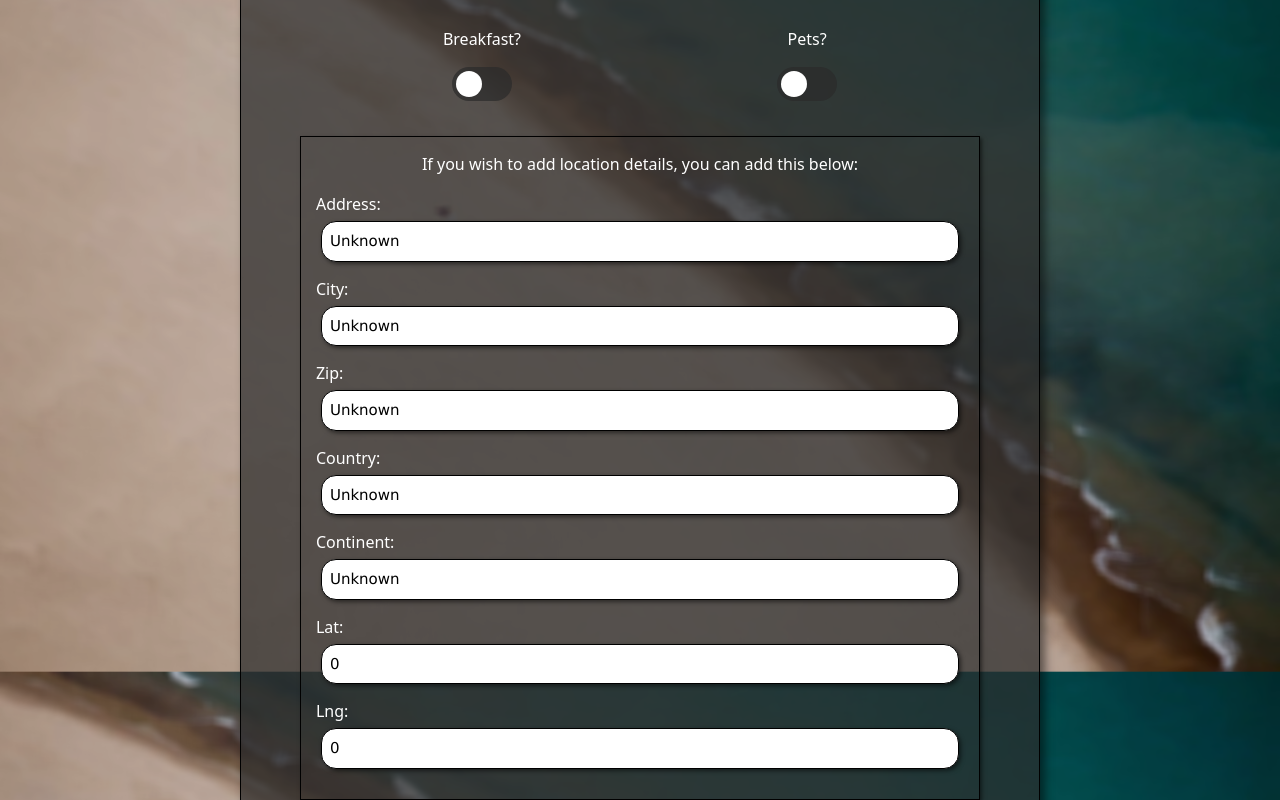
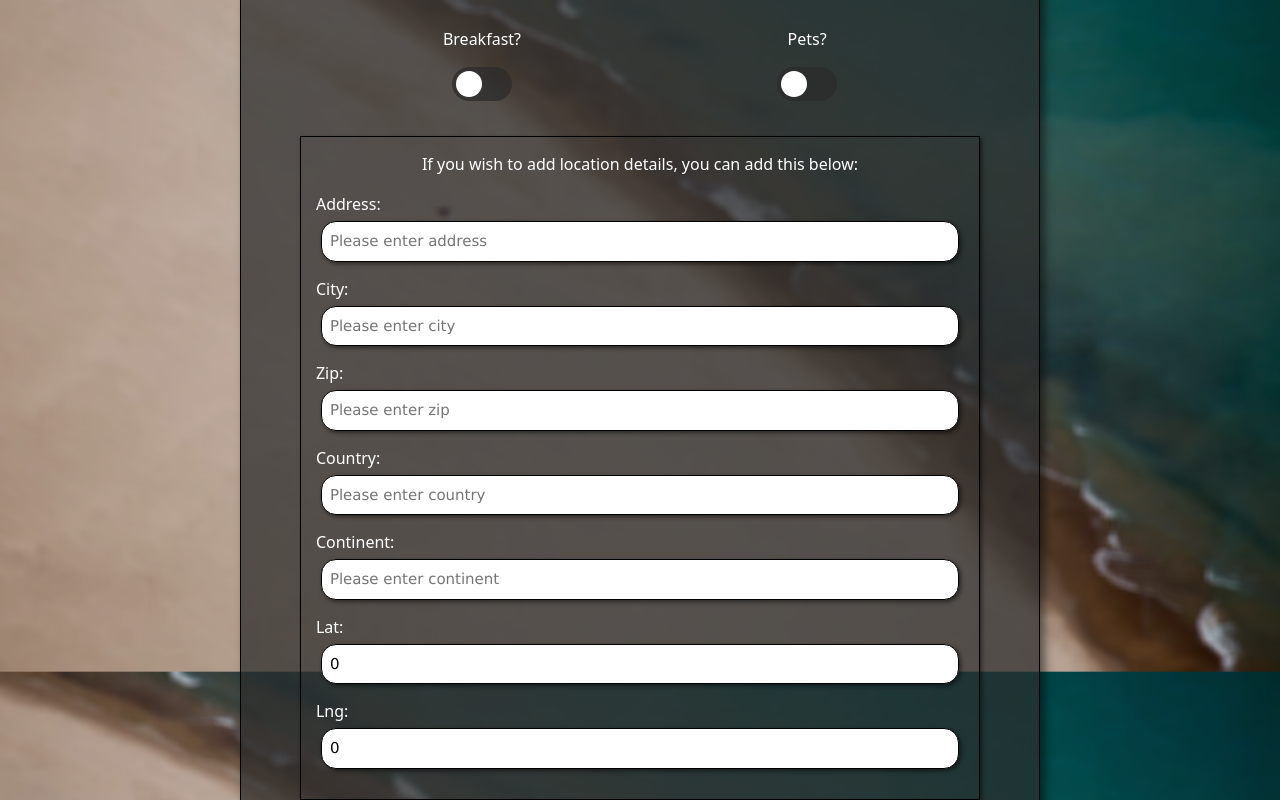
Before and after one commit to th3boe/project-exam-2-holidaze, a React (Create React App) app: page /createvenue in a window 1280 px wide. Shown: the part 1035-1835 px from the top of the page. Built offline with nearby package versions, Linux system fonts and the light colour scheme; the HTML template or start-up script is replaced by a standard one.

Commit message:
added location and fixed WCAG.

```diff
--- a/src/components/Forms/createVenue.jsx
+++ b/src/components/Forms/createVenue.jsx
@@ -27,11 +27,11 @@ export default function CreateNewVenue() {
     pets: false,
   });
   const [location, setLocation] = useState({
-    address: "Unknown",
-    city: "Unknown",
-    zip: "Unknown",
-    country: "Unknown",
-    continent: "Unknown",
+    address: "",
+    city: "",
+    zip: "",
+    country: "",
+    continent: "",
     lat: 0,
     lng: 0,
   });
@@ -49,11 +49,11 @@ export default function CreateNewVenue() {
       pets: false,
     },
     location: {
-      address: "Unknown",
-      city: "Unknown",
-      zip: "Unknown",
-      country: "Unknown",
-      continent: "Unknown",
+      address: "",
+      city: "",
+      zip: "",
+      country: "",
+      continent: "",
       lat: 0,
       lng: 0,
     },
@@ -239,6 +239,7 @@ export default function CreateNewVenue() {
           <div>
             <p>WiFi?</p>
             <label className={styles.switch}>
+              <span className={styles.visuallyHidden}>Toggle Switch</span>
               <input
                 type="checkbox"
                 name="wifi"
@@ -251,6 +252,7 @@ export default function CreateNewVenue() {
           <div>
             <p>Parking?</p>
             <label className={styles.switch}>
+              <span className={styles.visuallyHidden}>Toggle Switch</span>
               <input
                 type="checkbox"
                 name="parking"
@@ -266,6 +268,7 @@ export default function CreateNewVenue() {
           <div>
             <p>Breakfast?</p>
             <label className={styles.switch}>
+              <span className={styles.visuallyHidden}>Toggle Switch</span>
               <input
                 type="checkbox"
                 name="breakfast"
@@ -278,6 +281,7 @@ export default function CreateNewVenue() {
           <div>
             <p>Pets?</p>
             <label className={styles.switch}>
+              <span className={styles.visuallyHidden}>Toggle Switch</span>
               <input
                 type="checkbox"
                 name="pets"
--- a/src/components/Forms/form.module.css
+++ b/src/components/Forms/form.module.css
@@ -19,6 +19,20 @@
 
 .label {
   text-align: left;
+}
+
+.visuallyHidden {
+  border: 0;
+  padding: 0;
+  margin: 0;
+  position: absolute;
+  height: 1px;
+  width: 1px;
+  overflow: hidden;
+  clip: rect(1px 1px 1px 1px);
+  clip: rect(1px, 1px, 1px, 1px);
+  clip-path: inset(50%);
+  white-space: nowrap;
 }
 
 .meta {
--- a/src/components/Forms/regForm.jsx
+++ b/src/components/Forms/regForm.jsx
@@ -101,6 +101,7 @@ export default function RegForm() {
           className={styles.inputSize}
           type="text"
           name="name"
+          id="name"
           placeholder="Enter your name"
           {...register("name")}
         />
@@ -112,6 +113,7 @@ export default function RegForm() {
           className={styles.inputSize}
           type="email"
           name="email"
+          id="email"
           placeholder="Please enter your Email"
           {...register("email")}
         />
@@ -123,6 +125,7 @@ export default function RegForm() {
           className={styles.inputSize}
           type="password"
           name="password"
+          id="password"
           placeholder="Please enter a password"
           {...register("password")}
         />
@@ -134,6 +137,7 @@ export default function RegForm() {
           className={styles.inputSize}
           type="url"
           name="avatar"
+          id="avatar"
           placeholder="Please enter image url"
           {...register("avatar")}
         />
@@ -142,6 +146,7 @@ export default function RegForm() {
         <div>
           <p>Become a manager through Holidaze?</p>
           <label className={styles.switch}>
+            <span className={styles.visuallyHidden}>Toggle Switch</span>
             <input
               type="checkbox"
               name="venueManager"
--- a/src/components/Forms/signinForm.jsx
+++ b/src/components/Forms/signinForm.jsx
@@ -93,6 +93,7 @@ export default function SignInForm() {
         className={styles.inputSize}
         type="email"
         name="email"
+        id="email"
         placeholder="Please enter your Email"
         {...register("email")}
       />
@@ -104,6 +105,7 @@ export default function SignInForm() {
         className={styles.inputSize}
         type="password"
         name="password"
+        id="password"
         placeholder="Please enter a password"
         {...register("password")}
       />
--- a/src/components/Forms/updateVenue.jsx
+++ b/src/components/Forms/updateVenue.jsx
@@ -30,11 +30,11 @@ export default function UpdateVenueFrom(props) {
       pets: false,
     },
     location: {
-      address: "Unknown",
-      city: "Unknown",
-      zip: "Unknown",
-      country: "Unknown",
-      continent: "Unknown",
+      address: "",
+      city: "",
+      zip: "",
+      country: "",
+      continent: "",
       lat: 0,
       lng: 0,
     },
@@ -54,11 +54,11 @@ export default function UpdateVenueFrom(props) {
       pets: false,
     },
     location: {
-      address: "Unknown",
-      city: "Unknown",
-      zip: "Unknown",
-      country: "Unknown",
-      continent: "Unknown",
+      address: "",
+      city: "",
+      zip: "",
+      country: "",
+      continent: "",
       lat: 0,
       lng: 0,
     },
@@ -227,6 +227,7 @@ export default function UpdateVenueFrom(props) {
           <div>
             <p>WiFi?</p>
             <label className={styles.switch}>
+              <span className={styles.visuallyHidden}>Toggle Switch</span>
               <input
                 type="checkbox"
                 name="wifi"
@@ -239,6 +240,7 @@ export default function UpdateVenueFrom(props) {
           <div>
             <p>Parking?</p>
             <label className={styles.switch}>
+              <span className={styles.visuallyHidden}>Toggle Switch</span>
               <input
                 type="checkbox"
                 name="parking"
@@ -254,6 +256,7 @@ export default function UpdateVenueFrom(props) {
           <div>
             <p>Breakfast?</p>
             <label className={styles.switch}>
+              <span className={styles.visuallyHidden}>Toggle Switch</span>
               <input
                 type="checkbox"
                 name="breakfast"
@@ -266,6 +269,7 @@ export default function UpdateVenueFrom(props) {
           <div>
             <p>Pets?</p>
             <label className={styles.switch}>
+              <span className={styles.visuallyHidden}>Toggle Switch</span>
               <input
                 type="checkbox"
                 name="pets"
--- a/src/pages/SpecificVenue/index.jsx
+++ b/src/pages/SpecificVenue/index.jsx
@@ -288,6 +288,32 @@ export default function SpecificVenue() {
                 {venue.meta.pets === true ? "Pets Allowed" : "No Pets Allowed"}
               </p>
             </div>
+            {venue.location.address === "" &&
+            venue.location.city === "" &&
+            venue.location.country === "" ? (
+              ""
+            ) : (
+              <>
+                <div className={styles.locationCard}>
+                  <h3>Venue Location</h3>
+                  {venue.location.address === "" ? (
+                    ""
+                  ) : (
+                    <p>Address: {venue.location.address}</p>
+                  )}
+                  {venue.location.city === "" ? (
+                    ""
+                  ) : (
+                    <p>City: {venue.location.city}</p>
+                  )}
+                  {venue.location.country === "" ? (
+                    ""
+                  ) : (
+                    <p>Country: {venue.location.country}</p>
+                  )}
+                </div>
+              </>
+            )}
             <div>
               {authenticate ? (
                 <>
--- a/src/pages/SpecificVenue/venue.module.css
+++ b/src/pages/SpecificVenue/venue.module.css
@@ -72,6 +72,14 @@
   flex-direction: column;
   padding: 10px;
   margin: 10px;
+}
+
+.locationCard {
+  margin-top: 15px;
+  border: 1px solid black;
+  box-shadow: 5px 5px 10px rgba(0, 0, 0, 0.507);
+  border-radius: 10px;
+  padding: 10px;
 }
 
 .detailSpecific {
```
